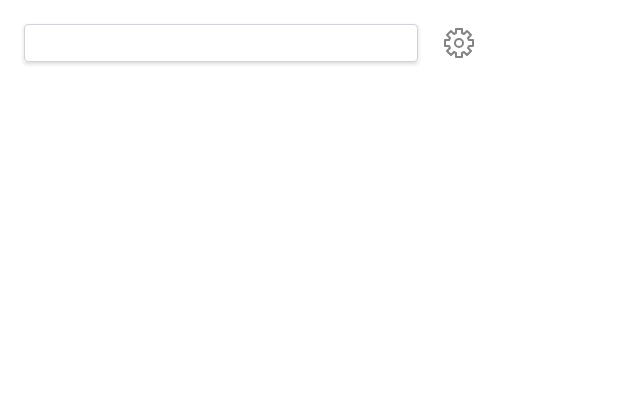
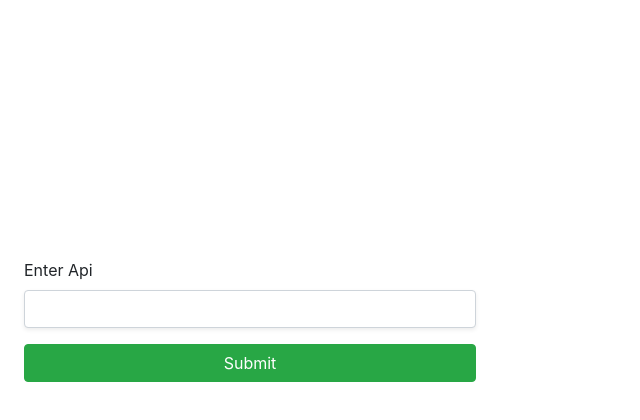
Before and after one commit to Reckner/chrome-plugin, a React (Create React App) app: page / in a window 1280 px wide. Shown: the top 420 px of the page, without its empty margins (0-640 px from the left). Built offline with nearby package versions, Linux system fonts and the light colour scheme; a web font is replaced by a local one.

Commit message:
feat: save api to local storage, created layouts

```diff
--- a/src/App.tsx
+++ b/src/App.tsx
@@ -1,19 +1,12 @@
-import React, { memo, useState } from 'react';
-import Companies from './containers/Companies/Companies';
-import ApiSetup from './containers/ApiSetup/ApiSetup';
+import React, { memo } from 'react';
+import { Private, Public } from './Layout';
 
 function App() {
-    const [page, setPage] = useState('default');
-
-    function switchPage(page) {
-        setPage(page);
-    }
-
-    switch (page) {
-        case 'ApiSetup':
-            return <ApiSetup switchPage={switchPage} />;
+    switch (!localStorage.getItem('Api')) {
+        case false:
+            return <Private />;
         default:
-            return <Companies switchPage={switchPage} />;
+            return <Public />;
     }
 }
 
--- /dev/null
+++ b/src/Layout/Private.tsx
@@ -0,0 +1,20 @@
+import React, { memo, useState } from 'react';
+import Companies from '../containers/Companies/Companies';
+import ApiSetup from '../containers/ApiSetup/ApiSetup';
+
+function Private() {
+    const [page, setPage] = useState('default');
+
+    function switchPage(page) {
+        setPage(page);
+    }
+
+    switch (page) {
+        case 'ApiSetup':
+            return <ApiSetup switchPage={switchPage} />;
+        default:
+            return <Companies switchPage={switchPage} />;
+    }
+}
+
+export default memo(Private);
--- /dev/null
+++ b/src/Layout/Public.tsx
@@ -0,0 +1,8 @@
+import React, { memo } from 'react';
+import ApiSetup from '../containers/ApiSetup/ApiSetup';
+
+function Public() {
+    return <ApiSetup guest={true} />;
+}
+
+export default memo(Public);
--- /dev/null
+++ b/src/Layout/index.ts
@@ -0,0 +1,2 @@
+export { default as Private } from './Private';
+export { default as Public } from './Public';
--- a/src/components/Input/Input.tsx
+++ b/src/components/Input/Input.tsx
@@ -1,8 +1,8 @@
 import React, { memo } from 'react';
-import { MInput } from '../../models/Input';
+import { IInput } from '../../models/Input';
 import classnames from 'classnames';
 
-const Input: React.FC<MInput> = ({
+const Input: React.FC<IInput> = ({
     className,
     containerClassName,
     id,
@@ -12,6 +12,8 @@ const Input: React.FC<MInput> = ({
     onChange,
     placeholder,
     type,
+    value,
+    disabled,
 }) => {
     const classes = classnames('form-control', className);
 
@@ -26,9 +28,11 @@ const Input: React.FC<MInput> = ({
                 className={classes}
                 id={id}
                 name={name}
+                onChange={onChange}
                 placeholder={placeholder}
                 type={type}
-                onChange={onChange}
+                value={value}
+                disabled={disabled}
             />
         </div>
     );
--- a/src/containers/ApiSetup/ApiSetup.tsx
+++ b/src/containers/ApiSetup/ApiSetup.tsx
@@ -1,32 +1,69 @@
 import React, { memo } from 'react';
+import classnames from 'classnames';
 import { Input, Button, Container } from '../../components';
 import { CloseIcon } from '../../assets/images';
 
 interface ApiSetup {
-    switchPage: any;
+    switchPage?: any;
+    guest?: any;
 }
 
-const ApiSetup: React.FC<ApiSetup> = ({ switchPage }) => {
+const ApiSetup: React.FC<ApiSetup> = ({ switchPage, guest }) => {
+    const [state, setState] = React.useState({
+        Api: '',
+    });
+
+    function handleChange(evt) {
+        setState({ Api: evt.target.value });
+    }
+
+    const handleSave = e => {
+        e.preventDefault();
+
+        localStorage.setItem('Api', state.Api);
+        window.location.reload();
+    };
+
+    const handleRemove = e => {
+        e.preventDefault();
+
+        localStorage.removeItem('Api');
+        window.location.reload();
+    };
+
     return (
         <Container>
             <div className="d-flex pb-4 pr-4 align-items-center justify-content-end">
                 <Button
                     onClick={() => switchPage('default')}
-                    className="align-self-end ml-4 p-0 my-auto"
+                    className={classnames('align-self-end ml-4 p-0 my-auto', {
+                        invisible: guest,
+                    })}
                 >
                     <CloseIcon />
                 </Button>
             </div>
             <div className="d-flex flex-column flex-fill justify-content-center pb-4 pr-4">
                 <Input
-                    id="search"
+                    id="api"
                     label="Enter Api"
-                    name="search"
-                    type="search"
+                    name="name"
+                    type="text"
                     containerClassName="w-100 mb-3"
-                    className="shadow-sm"
+                    className="shadow-sm disabled"
+                    value={localStorage.getItem('Api')}
+                    onChange={handleChange}
+                    disabled={localStorage.getItem('Api')}
                 />
-                <Button appearance="success">Submit</Button>
+                {localStorage.getItem('Api') ? (
+                    <Button appearance="danger" onClick={handleRemove}>
+                        Remove
+                    </Button>
+                ) : (
+                    <Button appearance="success" onClick={handleSave}>
+                        Submit
+                    </Button>
+                )}
             </div>
         </Container>
     );
--- a/src/models/Input.ts
+++ b/src/models/Input.ts
@@ -1,4 +1,4 @@
-export interface MInput {
+export interface IInput {
     className?: string;
     containerClassName?: string;
     id: string;
@@ -8,4 +8,6 @@ export interface MInput {
     onChange?: any;
     placeholder?: string;
     type: string;
+    value?: any;
+    disabled?: any;
 }
```
